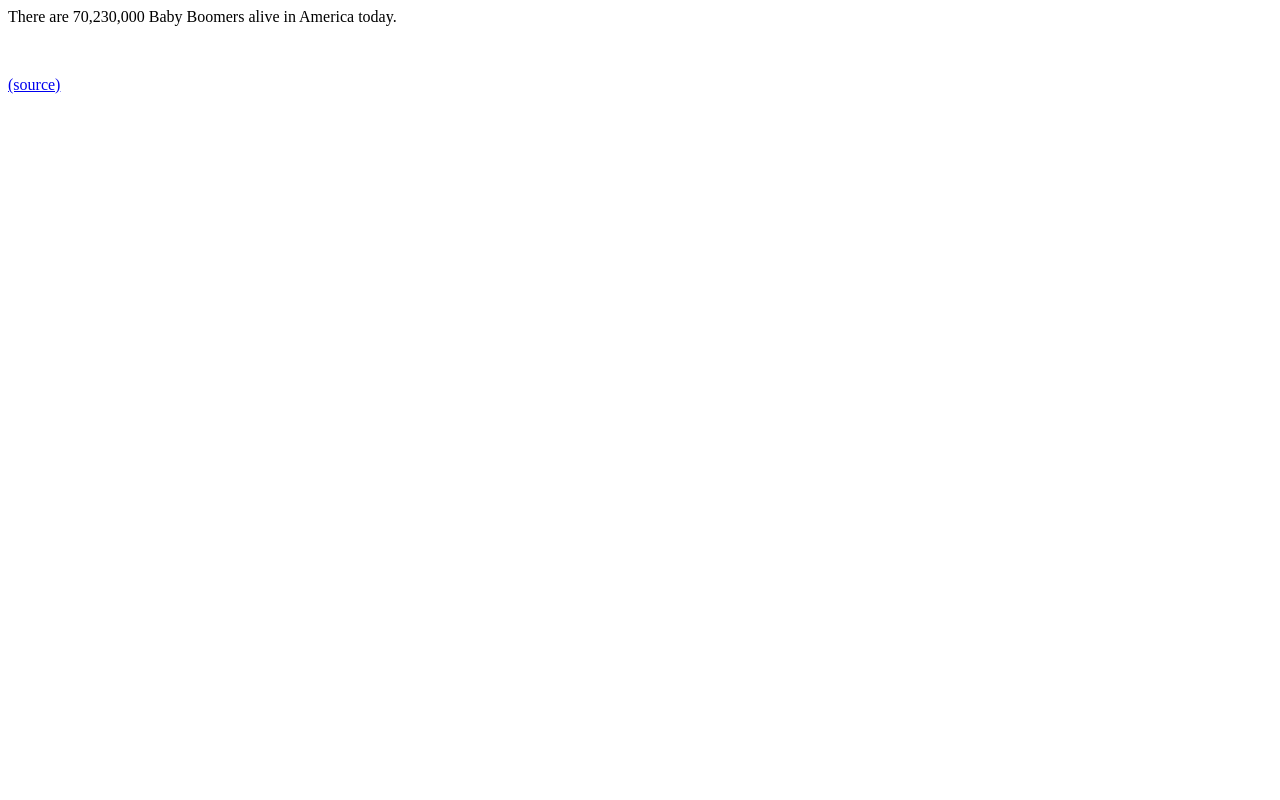
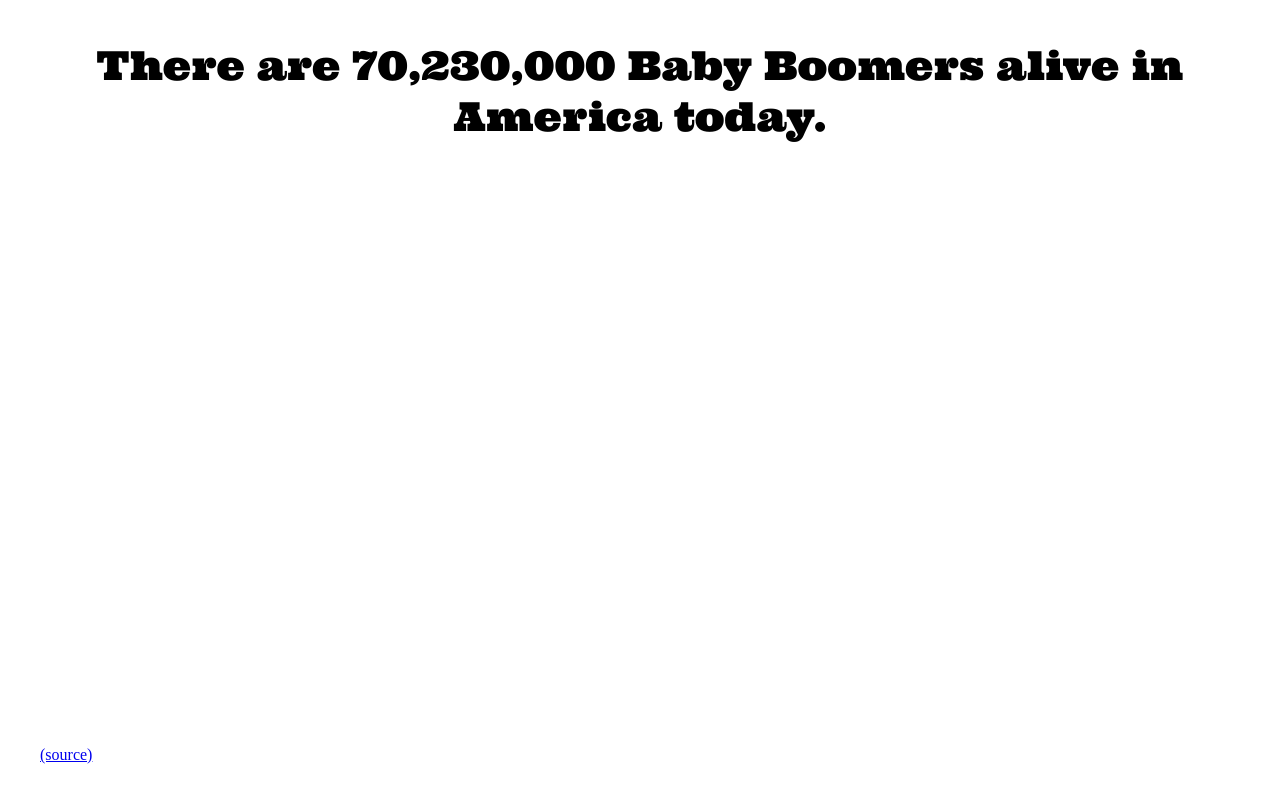
Before and after one commit to bruab/boomercountdown, a plain HTML site: page index.html in a window 1280 px wide. Drawn offline with Linux system fonts and the light colour scheme.

Commit message:
add styles

```diff
--- a/index.html
+++ b/index.html
@@ -1,9 +1,11 @@
 <html>
 <head>
+  <link rel="stylesheet" href="styles.css" type="text/css">
+  <link href='https://fonts.googleapis.com/css?family=Ultra' rel='stylesheet'>
 </head>
 <body>
-  <p>There are <span id="boomercount">70,230,000</span> Baby Boomers alive in America today.</p>
+  <center><p class="main">There are <span id="boomercount">70,230,000</span> Baby Boomers alive in America today.</p></center>
   <br />
-  <p><a href="https://www.statista.com/statistics/797321/us-population-by-generation/">(source)</p>
+  <p class="footer"><a href="https://www.statista.com/statistics/797321/us-population-by-generation/">(source)</p>
 </body>
 </html>
--- /dev/null
+++ b/styles.css
@@ -0,0 +1,13 @@
+body {
+  margin: 40px;
+}
+
+.main {
+  font-family: "Ultra";
+  font-size: 40px;
+}
+
+.footer {
+  position: absolute;
+  bottom: 20px;
+}
```
Also changed, not shown: 1 other file.
